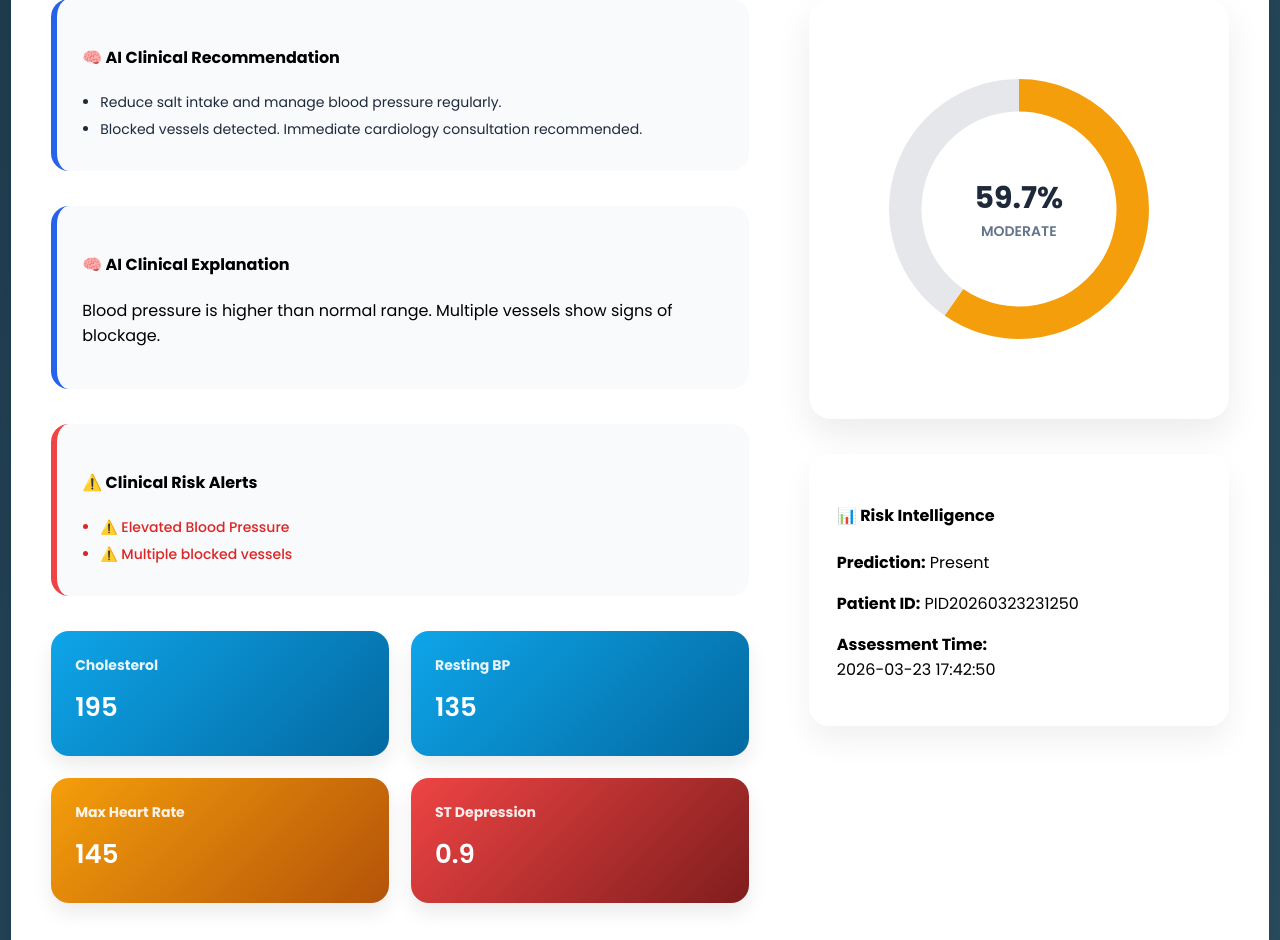
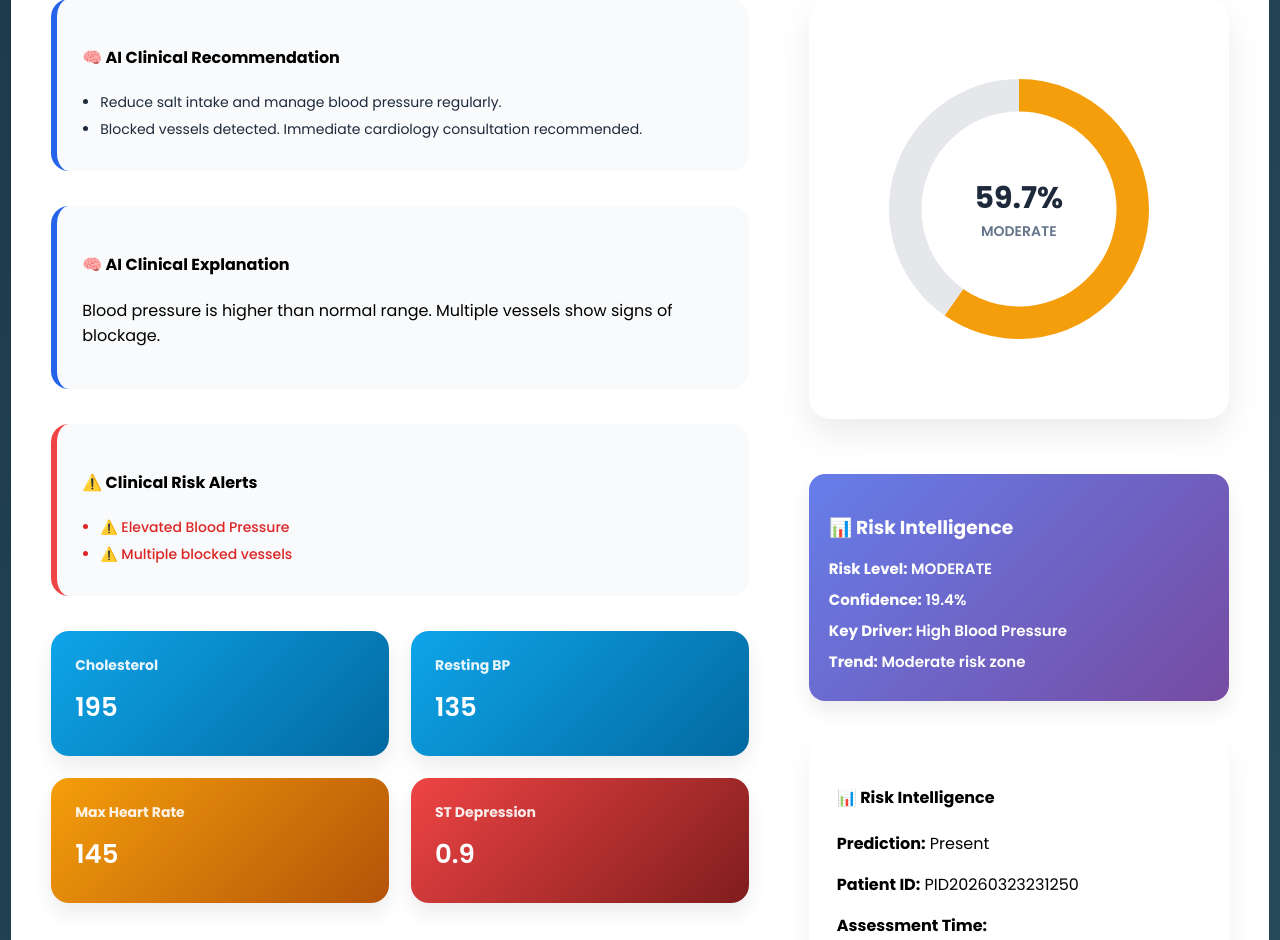
Before and after one commit to RAZA1409/Heart-Disease-Clinical-AI-System, a Flask app: a page that uses templates/patient_detail.html in a window 1280 px wide. Shown: the part 408-1348 px from the top of the page. Run offline with Flask 3, Linux system fonts and the light colour scheme; a user stored in the database is signed in; data comes from the database, SQL or seed files in the repository; parts of the project's set-up code (start-up, migrations or seed data) failed here and were passed over.

Commit message:
Added Risk Intelligence panel with confidence, key driver, and trend analysis

```diff
--- a/app.py
+++ b/app.py
@@ -469,6 +469,48 @@ def patient_detail(patient_id):
     patient["explanation"] = generate_explanation(patient)
     patient["recommendations"] = generate_recommendation(patient)
     patient["alerts"] = generate_alerts(patient)
+
+
+    # ----------------------------
+    # 🔥 RISK INTELLIGENCE ENGINE
+    # ----------------------------
+
+    # Risk Level
+    risk_level = patient.get("risk_level", "UNKNOWN")
+
+    # Confidence (based on probability)
+    prob = safe_float(patient.get("probability"))
+    confidence = abs(prob - 50) * 2   # scale 0–100
+
+    # Key Driver Detection
+    drivers = []
+
+    if patient.get("chol", 0) > 200:
+        drivers.append("High Cholesterol")
+
+    if patient.get("trestbps", 0) > 130:
+        drivers.append("High Blood Pressure")
+
+    if patient.get("oldpeak", 0) > 1:
+        drivers.append("Cardiac Stress")
+
+    if patient.get("ca", 0) > 1:
+        drivers.append("Blocked Vessels")
+
+    key_driver = drivers[0] if drivers else "No major risk detected"
+
+    # Trend logic
+    if prob > 70:
+        trend = "Risk increasing"
+    elif prob > 40:
+        trend = "Moderate risk zone"
+    else:
+        trend = "Stable condition"
+
+    # Attach to patient dict
+    patient["confidence"] = round(confidence, 2)
+    patient["key_driver"] = key_driver
+    patient["trend"] = trend
     # ----------------------------
     # Reverse Mapping (Text)
     # ----------------------------
--- a/templates/patient_detail.html
+++ b/templates/patient_detail.html
@@ -271,6 +271,23 @@ body{
     font-weight: 500;
 }
 
+.card.intelligence {
+    margin-top: 20px;
+    padding: 20px;
+    border-radius: 16px;
+    background: linear-gradient(135deg, #667eea, #764ba2);
+    color: white;
+}
+
+.card.intelligence h3 {
+    margin-bottom: 15px;
+}
+
+.card.intelligence p {
+    margin: 8px 0;
+    font-size: 15px;
+}
+
 /* PRINT OPTIMIZATION */
 @media print {
     body{ background:white; }
@@ -394,7 +411,7 @@ body{
         <div class="right">
 
             <!-- DONUT -->
-            <div class="donut-box">
+        <div class="donut-box">
 
             <div class="donut-container">
                 <canvas id="riskChart"></canvas>
@@ -406,7 +423,19 @@ body{
                 </div>
             </div>
 
-</div>
+        </div>
+
+            <div class="card intelligence">
+                <h3>📊 Risk Intelligence</h3>
+
+                <p><strong>Risk Level:</strong> {{ patient['risk_level'] }}</p>
+
+                <p><strong>Confidence:</strong> {{ patient['confidence'] }}%</p>
+
+                <p><strong>Key Driver:</strong> {{ patient['key_driver'] }}</p>
+
+                <p><strong>Trend:</strong> {{ patient['trend'] }}</p>
+            </div>
 
             <div class="panel-box">
                 <h4>📊 Risk Intelligence</h4>
```
